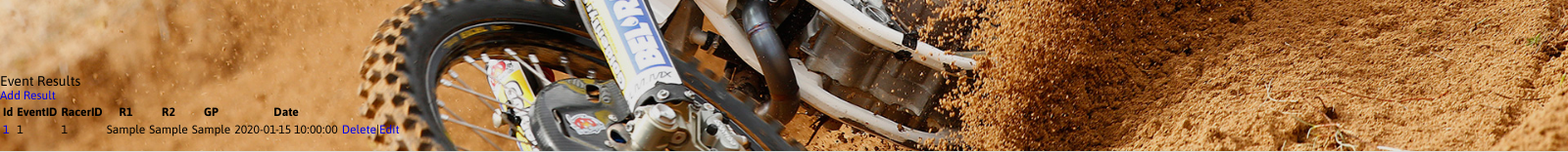
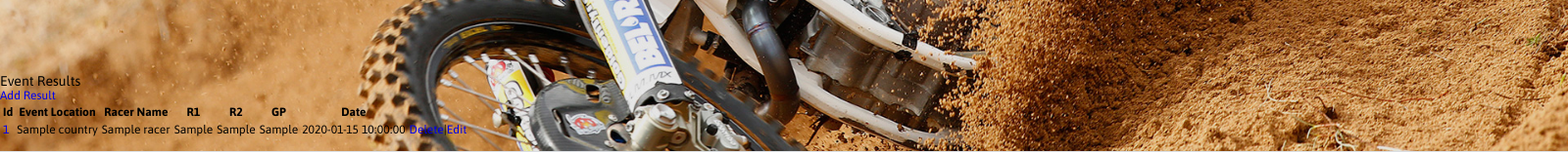
Before and after one commit to Ozitiho/JMRacing, a CakePHP app: the page made by root/app/View/Results/index.ctp in a window 1600 px wide. Shown: the part 685-841 px from the top of the page at 98% size. Run offline with PHP 8.4 and a stand-in for CakePHP, Linux system fonts and the light colour scheme; the template is opened without the code that fills it: most values are stand-ins (such as "Sample title", 1, 10 or a date in 2020); some libraries are stand-ins or nearby versions.

Commit message:
Added Event/Racer name to result

```diff
--- a/root/app/Model/Event.php
+++ b/root/app/Model/Event.php
@@ -1,6 +1,7 @@
 <?php
 
 class Event extends AppModel {
+	public $hasMany = 'Result';
 	public $validate = array(
         'Country' => array(
 			'rule'     => 'alphaNumeric',
--- a/root/app/View/Results/index.ctp
+++ b/root/app/View/Results/index.ctp
@@ -10,8 +10,8 @@
 <table>
     <tr>
         <th>Id</th>
-        <th>EventID</th>
-        <th>RacerID</th>
+        <th>Event Location</th>
+        <th>Racer Name</th>
         <th>R1</th>
         <th>R2</th>
         <th>GP</th>
@@ -26,8 +26,8 @@
             <?php echo $this->Html->link($result['Result']['id'],
 				array('controller' => 'results', 'action' => 'view', $result['Result']['id'])); ?>
 		</td>
-        <td><?php echo $result['Result']['EventID']; ?></td>
-        <td><?php echo $result['Result']['RacerID']; ?></td>
+        <td><?php echo $result['Event']['Country']; ?></td>
+        <td><?php echo $result['Racer']['Name']; ?></td>
         <td><?php echo $result['Result']['R1']; ?></td>
         <td><?php echo $result['Result']['R2']; ?></td>
         <td><?php echo $result['Result']['GP']; ?></td>
```
Also changed, not shown: root/app/Model/Result.php (+8 -1 lines), root/lib/Cake/Test/Case/Network/Email/CakeEmailTest.php (line endings or trailing spaces), root/lib/Cake/Test/Case/Utility/StringTest.php (line endings or trailing spaces).
